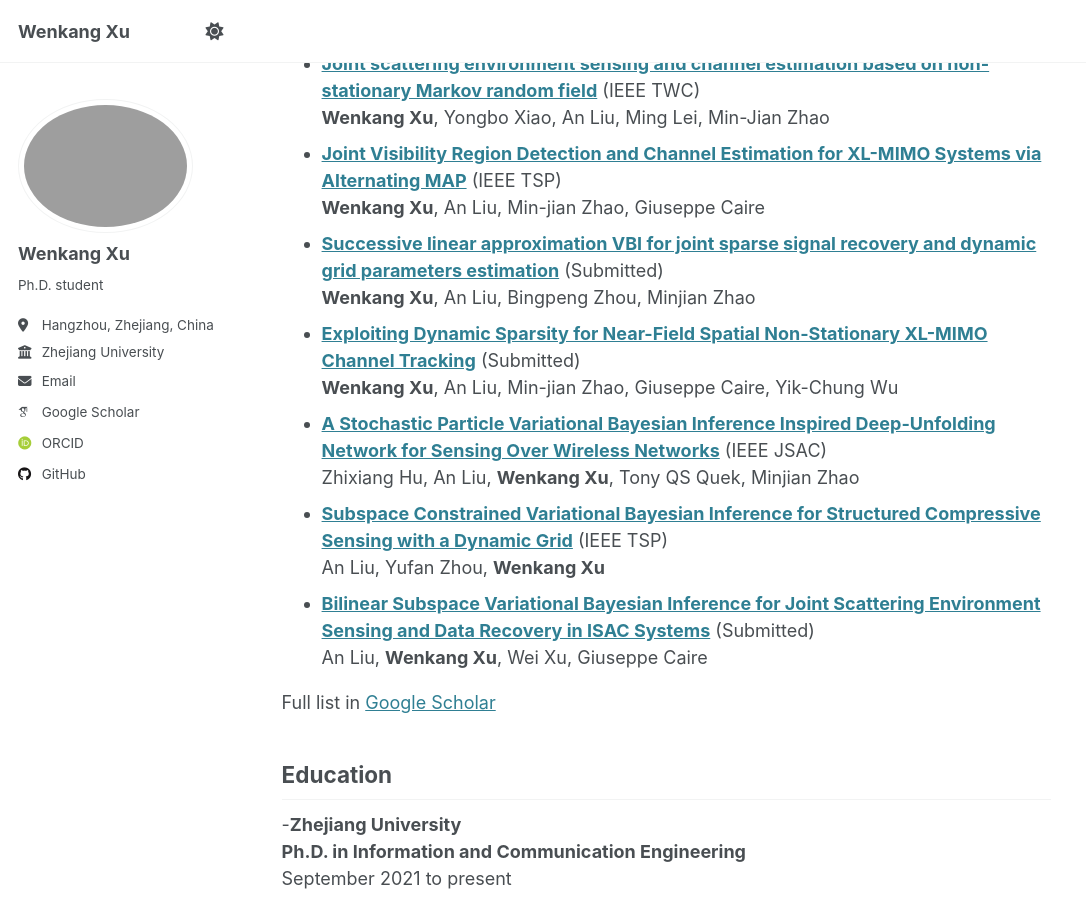
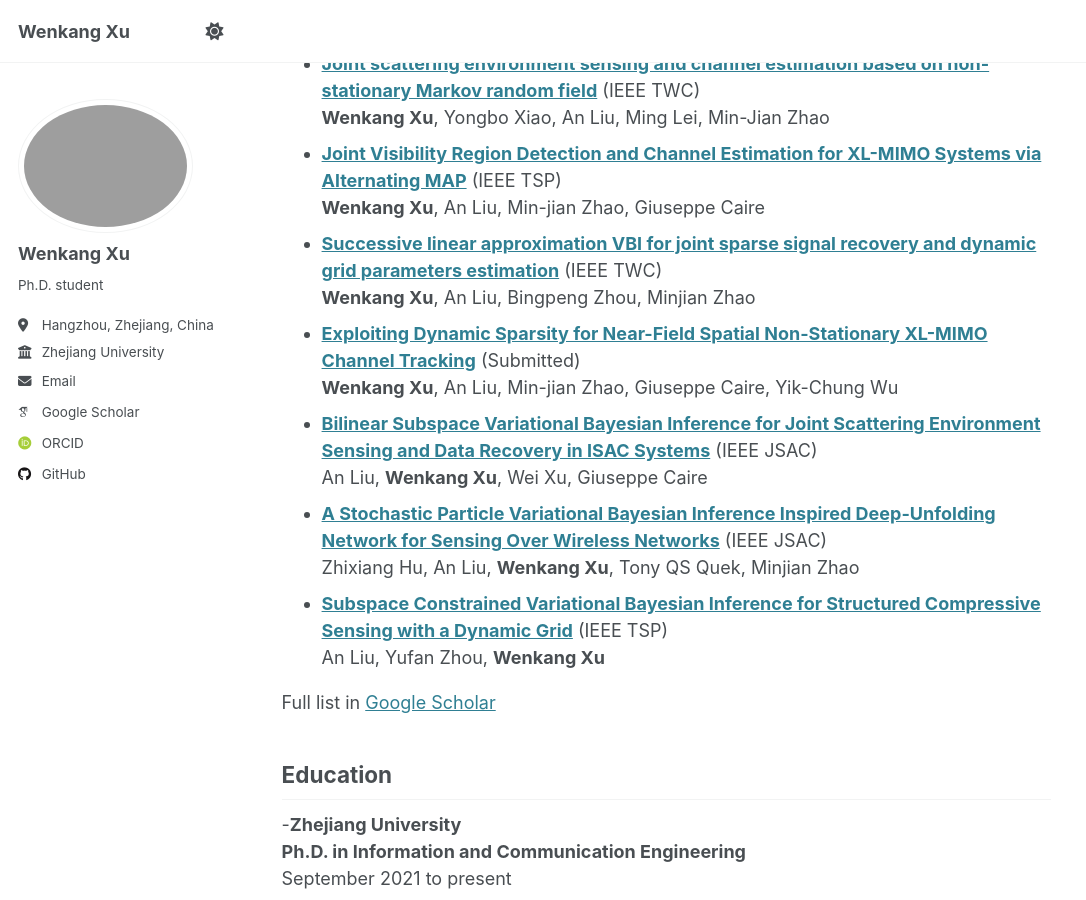
Before and after one commit to ZJU-XWK/ZJU-XWK.github.io, a Jekyll site: the page built from _pages/about.md, in a window 1280 px wide and 900 px high, scrolled down 460 px. Shown: the whole window, without its empty margins (0-1086 px from the left). Built offline with Jekyll 4.4.1, drawn with Linux system fonts in a browser that asks for light colours; some web fonts are replaced.

Commit message:
Update about.md

```diff
--- a/_pages/about.md
+++ b/_pages/about.md
@@ -18,16 +18,16 @@ Selected Works
 **Wenkang Xu**, Yongbo Xiao, An Liu, Ming Lei, Min-Jian Zhao<br>
 - [**Joint Visibility Region Detection and Channel Estimation for XL-MIMO Systems via Alternating MAP**](https://ieeexplore.ieee.org/abstract/document/10715712) (IEEE TSP)<br>
 **Wenkang Xu**, An Liu, Min-jian Zhao, Giuseppe Caire<br>
-- [**Successive linear approximation VBI for joint sparse signal recovery and dynamic grid parameters estimation**](https://arxiv.org/abs/2307.09149) (Submitted)<br>
+- [**Successive linear approximation VBI for joint sparse signal recovery and dynamic grid parameters estimation**](https://ieeexplore.ieee.org/document/10715712) (IEEE TWC)<br>
 **Wenkang Xu**, An Liu, Bingpeng Zhou, Minjian Zhao<br>
 - [**Exploiting Dynamic Sparsity for Near-Field Spatial Non-Stationary XL-MIMO Channel Tracking**](https://arxiv.org/abs/2412.19475) (Submitted)<br>
 **Wenkang Xu**, An Liu, Min-jian Zhao, Giuseppe Caire, Yik-Chung Wu<br>
+- [**Bilinear Subspace Variational Bayesian Inference for Joint Scattering Environment Sensing and Data Recovery in ISAC Systems**](https://ieeexplore.ieee.org/document/11164335) (IEEE JSAC)<br>
+An Liu, **Wenkang Xu**, Wei Xu, Giuseppe Caire<br>
 - [**A Stochastic Particle Variational Bayesian Inference Inspired Deep-Unfolding Network for Sensing Over Wireless Networks**](https://ieeexplore.ieee.org/abstract/document/10557666) (IEEE JSAC)<br>
 Zhixiang Hu, An Liu, **Wenkang Xu**, Tony QS Quek, Minjian Zhao<br>
 - [**Subspace Constrained Variational Bayesian Inference for Structured Compressive Sensing with a Dynamic Grid**](https://ieeexplore.ieee.org/abstract/document/10852191) (IEEE TSP)<br>
 An Liu, Yufan Zhou, **Wenkang Xu**<br>
-- [**Bilinear Subspace Variational Bayesian Inference for Joint Scattering Environment Sensing and Data Recovery in ISAC Systems**](https://arxiv.org/abs/2502.00811) (Submitted)<br>
-An Liu, **Wenkang Xu**, Wei Xu, Giuseppe Caire
 
 Full list in [Google Scholar](https://scholar.google.com/citations?user=eUBbjbsAAAAJ)
 
```
